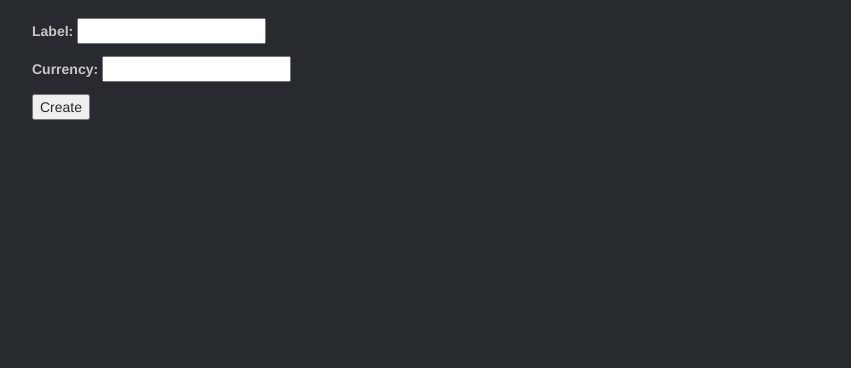
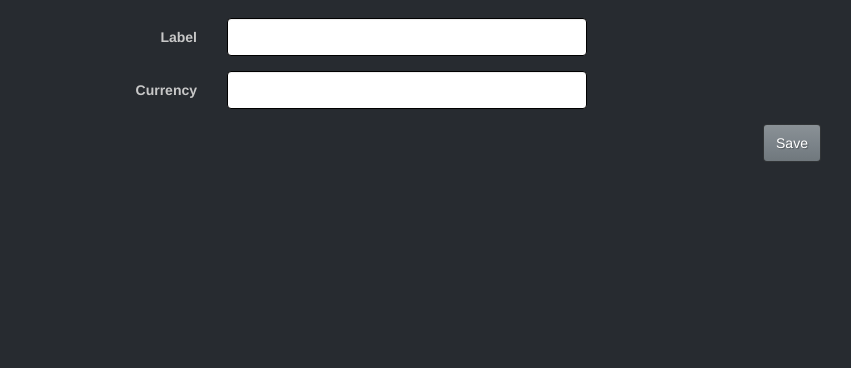
Before and after one commit to maheswaranm/finman, a Django app: page /account/new in a window 1280 px wide. Shown: the part 52-420 px from the top of the page, without its empty margins (38-889 px from the left). Run offline with Django 3.2, Linux system fonts and the light colour scheme; the visitor is signed in with stand-in values (Sample User, id 1); some libraries are stand-ins or nearby versions.

Commit message:
styling for all forms

```diff
--- a/finmancore/templates/create_update_form.html
+++ b/finmancore/templates/create_update_form.html
@@ -1,10 +1,21 @@
 {% extends "base.html" %}
+{% load addcss_filters %}
 
 {% block content %}
-{{ form.errors }}
-<form action="{{ form_action }}" method="POST">
-  {% csrf_token %}
-  {{ form.as_p }}
-  <input type="submit" value="Create"/>
+{{ form.non_field_errors }}
+<form class="form-horizontal" action="{{ form_action }}" method="POST" align="center">
+    {% csrf_token %}
+
+    {% for field in form %}
+    <div class="form-group">
+        {{ field.errors }}
+        <label for="{{ field.id_for_label }}" class="col-sm-2 control-label">{{ field.label }}</label>
+        <div class="col-sm-4" align="left">
+            {{ field | addcss:"form-control" }}
+        </div>
+    </div>
+    {% endfor %}
+    <div class="col-sm-4"> </div>
+      <input class="btn btn-primary" type="submit" value="Save" />
 </form>
 {% endblock %}
```
Also changed, not shown: finmancore/templates/change_user.html (+17 -3 lines).
